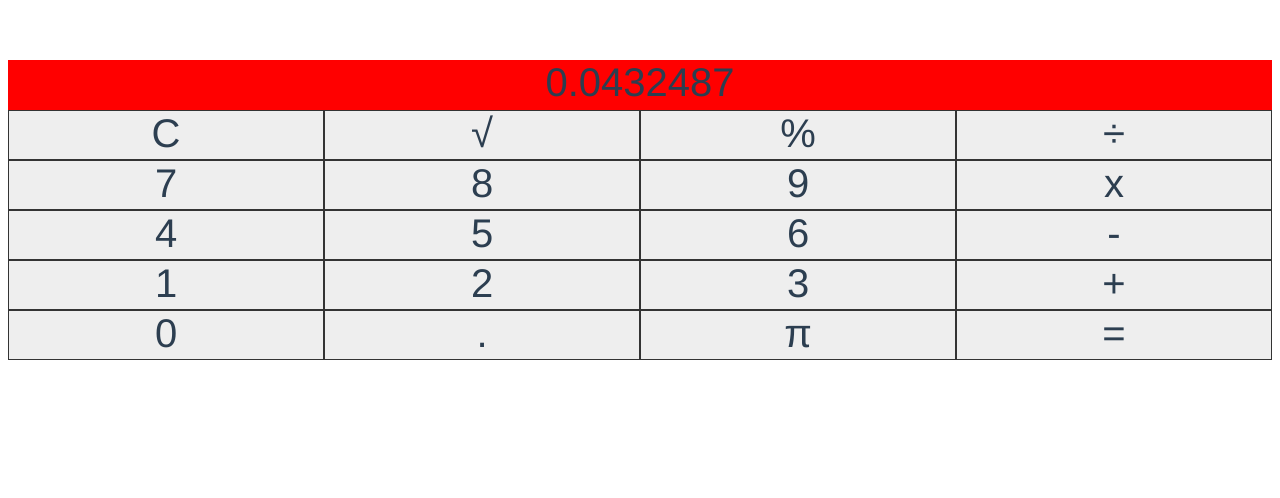
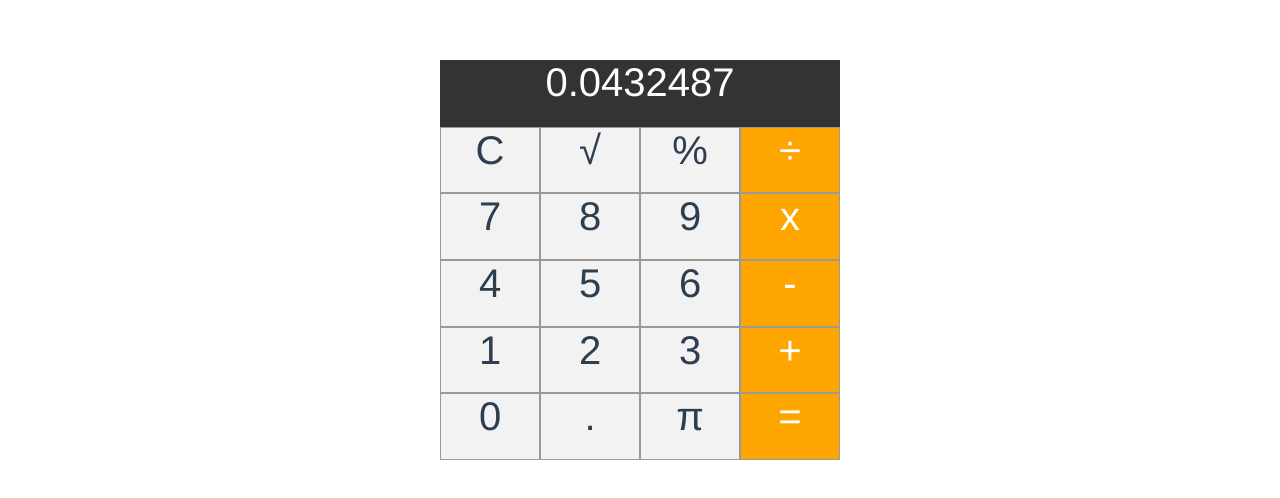
Before and after one commit to NihinlolaFaj/VueCalculator, a Vue app: page / in a window 1280 px wide. Shown: the top 498 px of the page. Built offline with nearby package versions, Linux system fonts and the light colour scheme.

Commit message:
Calculator layout formatted

```diff
--- a/src/components/Calculator.vue
+++ b/src/components/Calculator.vue
@@ -4,23 +4,23 @@
   <div class="btn">C</div>
   <div class="btn">√</div>
   <div class="btn">%</div>
-  <div class="btn">÷</div>
+  <div class="btn operator">÷</div>
   <div class="btn">7</div>
   <div class="btn">8</div>
   <div class="btn">9</div>
-  <div class="btn">x</div>
+  <div class="btn operator">x</div>
   <div class="btn">4</div>
   <div class="btn">5</div>
   <div class="btn">6</div>
-  <div class="btn">-</div>
+  <div class="btn operator">-</div>
   <div class="btn">1</div>
   <div class="btn">2</div>
   <div class="btn">3</div>
-  <div class="btn">+</div>
+  <div class="btn operator">+</div>
   <div class="btn">0</div>
   <div class="btn">.</div>
   <div class="btn">π</div>
-  <div class="btn">=</div>
+  <div class="btn operator">=</div>
   </div>
 </template>
 
@@ -33,6 +33,9 @@
 <!-- Add "scoped" attribute to limit CSS to this component only -->
 <style scoped>
 .calculator {
+  width: 400px;
+  height: 400px;
+  margin: 0 auto;
   font-size: 40px;
   display: grid;
   grid-template-columns: repeat(4, 1fr);
@@ -40,10 +43,15 @@
 }
 .display {
   grid-column: 1 / 5;
-  background-color: red;
+  background-color: #333;
+  color: white;
 }
 .btn {
-  background-color: #eee;
-  border: 1px solid #333;
+  background-color: #F2F2F2;
+  border: 1px solid #999;
+}
+.operator {
+  background-color: orange;
+  color: white;
 }
 </style>
```
